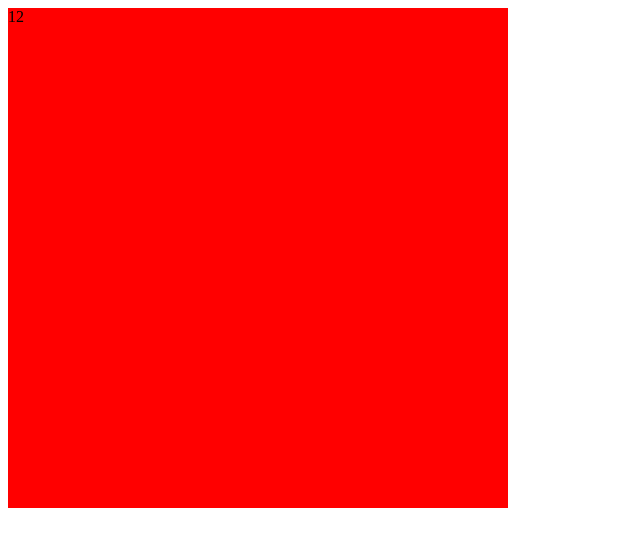
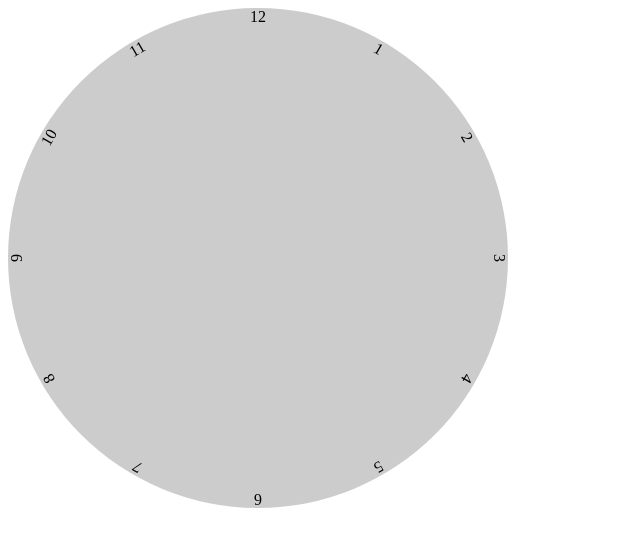
Before and after one commit to adriansanduta/ClockBuild, a plain HTML site: page index.html in a window 1280 px wide. Shown: the whole page, without its empty margins (0-640 px from the left). Drawn offline with Linux system fonts and the light colour scheme.

Commit message:
clock1.2

```diff
--- a/style.css
+++ b/style.css
@@ -11,5 +11,54 @@
     top: 0;
     width: 100%;
     height: 100%;
-    background-color: red;
+    text-align: center;
+    transform: rotate(180deg);
 }
+
+.number:nth-of-type(1) {
+    transform: rotate(30deg);
+}
+
+.number:nth-of-type(2) {
+    transform: rotate(60deg);
+}
+
+.number:nth-of-type(3) {
+    transform: rotate(90deg);
+}
+
+.number:nth-of-type(4) {
+    transform: rotate(120deg);
+}
+
+.number:nth-of-type(5) {
+    transform: rotate(150deg);
+}
+
+.number:nth-of-type(6) {
+    transform: rotate(180deg);
+}
+
+.number:nth-of-type(7) {
+    transform: rotate(210deg);
+}
+
+.number:nth-of-type(8) {
+    transform: rotate(240deg);
+}
+
+.number:nth-of-type(9) {
+    transform: rotate(270deg);
+}
+
+.number:nth-of-type(10) {
+    transform: rotate(300deg);
+}
+
+.number:nth-of-type(11) {
+    transform: rotate(330deg);
+}
+
+.number:nth-of-type(12) {
+    transform: rotate(0deg);
+}
```
